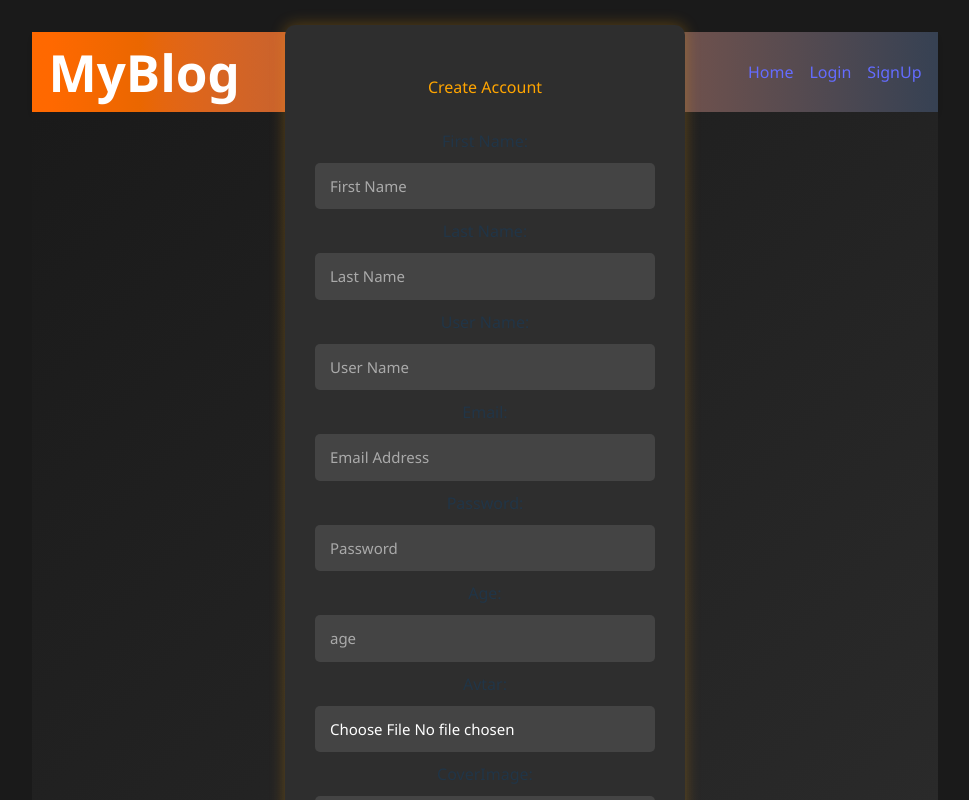
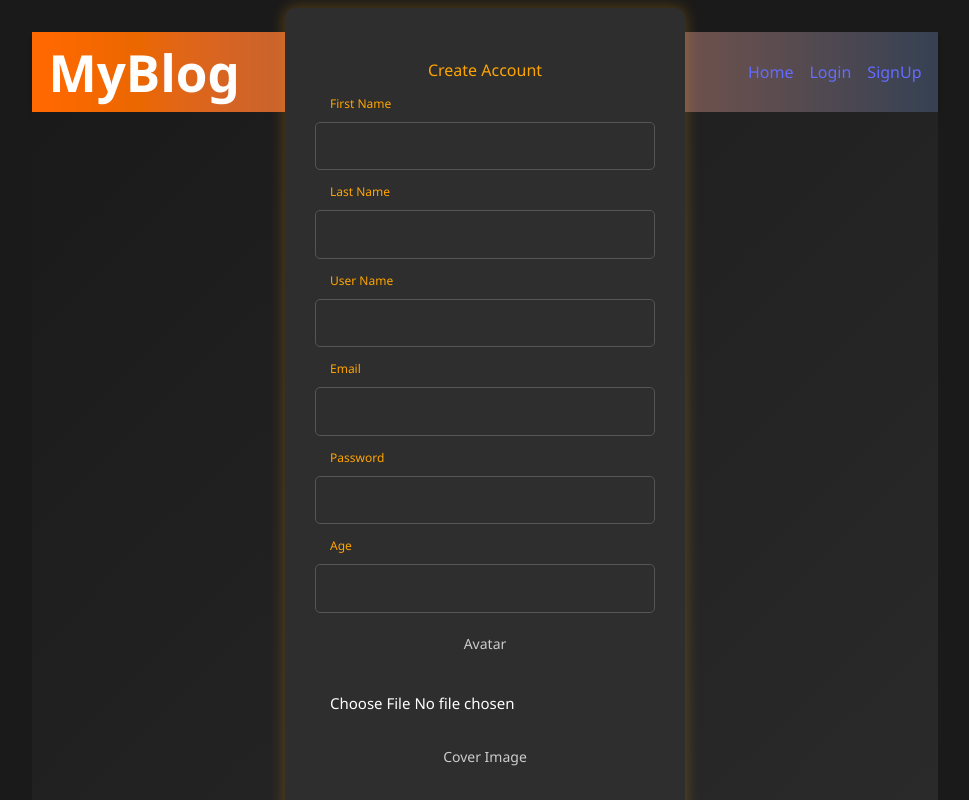
Before and after one commit to sakshisingh0101/Blog-Posting-Website, a React (Vite) app in the folder Project_Frontend/BlogPost_Frontend/: page /signup in a window 1280 px wide. Shown: the top 800 px of the page, without its empty margins (155-1124 px from the left). Built offline with nearby package versions, Linux system fonts and the light colour scheme; no server answers.

Commit message:
updated ui

```diff
--- a/Project_Frontend/BlogPost_Frontend/src/components/SignUp/SignUp.jsx
+++ b/Project_Frontend/BlogPost_Frontend/src/components/SignUp/SignUp.jsx
@@ -68,7 +68,7 @@ function SignUp(){
         handleSubmit();
       }}>
         <h2>Create Account</h2>
-        <label>First Name: </label>
+        {/* <label>First Name: </label>
         <input type="text" placeholder="First Name" name="FirstName"  onChange={(e)=>{
             setFirstName(e.target.value);
         }}/>
@@ -95,7 +95,59 @@ function SignUp(){
             setAvtar(e.target.files[0])
         }} accept='image/*'/>
         <label>CoverImage: </label>
-        <input type="file" name="coverImage" onChange={e=>(setCoverImage(e.target.files[0])) } accept="image/*" />
+        <input type="file" name="coverImage" onChange={e=>(setCoverImage(e.target.files[0])) } accept="image/*" /> */}
+
+          <div className="form-group">
+  <input type="text" name="firstName" required
+    value={firstName}
+    onChange={(e) => setFirstName(e.target.value)} />
+  <label>First Name</label>
+</div>
+
+<div className="form-group">
+  <input type="text" name="lastName" required
+    value={lastName}
+    onChange={(e) => setLastName(e.target.value)} />
+  <label>Last Name</label>
+</div>
+
+<div className="form-group">
+  <input type="text" name="userName" required
+    value={userName}
+    onChange={(e) => setUserName(e.target.value)} />
+  <label>User Name</label>
+</div>
+
+<div className="form-group">
+  <input type="email" name="email" required
+    value={email}
+    onChange={(e) => setEmail(e.target.value)} />
+  <label>Email</label>
+</div>
+
+<div className="form-group">
+  <input type="password" name="password" required
+    value={password}
+    onChange={(e) => setPassword(e.target.value)} />
+  <label>Password</label>
+</div>
+
+<div className="form-group">
+  <input type="number" name="age" required
+    value={age}
+    onChange={(e) => setAge(e.target.value)} />
+  <label>Age</label>
+</div>
+
+<div className="form-group file-input">
+  <label>Avatar</label>
+  <input type="file" name="avtar" onChange={(e) => setAvtar(e.target.files[0])} accept="image/*" />
+</div>
+
+<div className="form-group file-input">
+  <label>Cover Image</label>
+  <input type="file" name="coverImage" onChange={(e) => setCoverImage(e.target.files[0])} accept="image/*" />
+</div>
 
         <button type="submit" disabled={loaded}>{loaded? 'Sign up in process' : 'Sign up'}</button>
 
--- a/Project_Frontend/BlogPost_Frontend/src/components/SignUp/signup.css
+++ b/Project_Frontend/BlogPost_Frontend/src/components/SignUp/signup.css
@@ -94,3 +94,54 @@ body {
   .signin-link a:hover {
     text-decoration: underline;
   }
+  .form-group {
+  position: relative;
+  margin: 20px 0;
+}
+
+.form-group input {
+  width: 100%;
+  padding: 12px 15px;
+  border: 1px solid #555;
+  border-radius: 5px;
+  background-color: #2e2e2e;
+  color: white;
+  font-size: 15px;
+  outline: none;
+}
+
+.form-group label {
+  position: absolute;
+  top: 50%;
+  left: 15px;
+  transform: translateY(-50%);
+  color: #aaa;
+  font-size: 14px;
+  pointer-events: none;
+  transition: 0.3s ease;
+}
+
+/* Floating effect when typing/focused */
+.form-group input:focus + label,
+.form-group input:not(:placeholder-shown) + label {
+  top: -8px;
+  left: 10px;
+  background: #2e2e2e;
+  padding: 0 5px;
+  color: #ffa500;
+  font-size: 12px;
+}
+
+/* File input special style */
+.file-input label {
+  position: static;
+  display: block;
+  margin-bottom: 6px;
+  color: #ccc;
+  font-size: 14px;
+}
+.file-input input {
+  background: transparent;
+  border: none;
+  color: #fff;
+}
```
